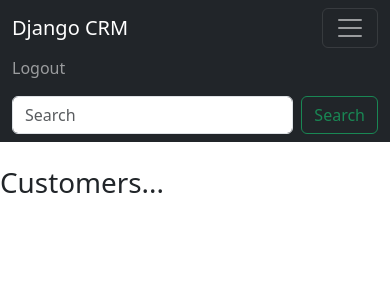
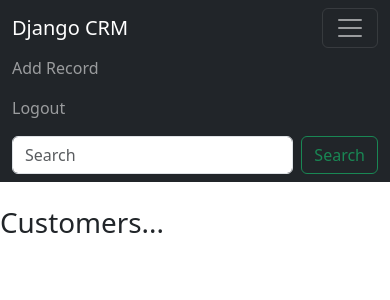
Before and after one commit to matisanchz/Django-CRM, a Django app: page / in a window 390 px wide, after a click that opens the changed part. Shown: the top 300 px of the page. Run offline with Django 5.2, Linux system fonts and the light colour scheme; the visitor is signed in with stand-in values (Sample User, id 1); data that the repository does not hold is empty.

Commit message:
CRUD Record

```diff
--- a/crm/website/templates/navbar.html
+++ b/crm/website/templates/navbar.html
@@ -8,6 +8,9 @@
         <ul class="navbar-nav me-auto mb-2 mb-lg-0">
           {% if user.is_authenticated %}
 
+          <li class="nav-item">
+            <a class="nav-link" href="{% url 'add_record' %}">Add Record</a>
+          </li>
           <li class="nav-item">
             <a class="nav-link" href="{% url 'logout' %}">Logout</a>
           </li>
--- a/crm/website/urls.py
+++ b/crm/website/urls.py
@@ -8,4 +8,7 @@
     path('logout/', views.logout_user, name='logout'),
     path('register/', views.register_user, name='register'),
     path('record/<int:pk>', views.customer_record, name='record'),
+    path('delete_record/<int:pk>', views.delete_record, name='delete_record'),
+    path('add_record/', views.add_record, name='add_record'),
+    path('update_record/<int:pk>', views.update_record, name='update_record'),
 ]
--- a/crm/website/views.py
+++ b/crm/website/views.py
@@ -1,7 +1,7 @@
 from django.shortcuts import render, redirect
 from django.contrib.auth import authenticate, login,logout
 from django.contrib import messages
-from .forms import SignUpForm
+from .forms import SignUpForm, AddRecordForm
 from .models import Record
 
 def home(request):
@@ -52,3 +52,42 @@
     else:
         messages.success(request, "You must be logged in to view this page.")
         return redirect('home')
+
+def delete_record(request, pk):
+    if request.user.is_authenticated:
+        # Delete record
+        delete_it = Record.objects.get(id=pk)
+        delete_it.delete()
+        messages.success(request, "Record deleted successfully.")
+        return redirect('home')
+    else:
+        messages.success(request, "You must be logged in to view this page.")
+        return redirect('home')
+
+def add_record(request):
+    # Add record
+    form = AddRecordForm(request.POST or None)
+    if request.user.is_authenticated:
+        if request.method == "POST":
+            if form.is_valid():
+                add_record = form.save()
+                messages.success(request, "Record Added.")
+                return redirect('home')
+        return render(request, 'add_record.html', {'form':form})
+    else:
+        messages.success(request, "You must be logged in to view this page.")
+        return redirect('home')
+
+def update_record(request, pk):
+    if request.user.is_authenticated:
+        # Update record
+        current_record = Record.objects.get(id=pk)
+        form = AddRecordForm(request.POST or None, instance=current_record)
+        if form.is_valid():
+            form.save()
+            messages.success(request, "Record has been updated.")
+            return redirect('home')
+        return render(request, 'update_record.html', {'form':form})
+    else:
+        messages.success(request, "You must be logged in to view this page.")
+        return redirect('home')
```
Also changed, not shown: crm/website/forms.py (+17 -0 lines), crm/website/templates/add_record.html (added, +18 -0 lines), crm/website/templates/record.html (+7 -0 lines), crm/website/templates/update_record.html (added, +19 -0 lines).
